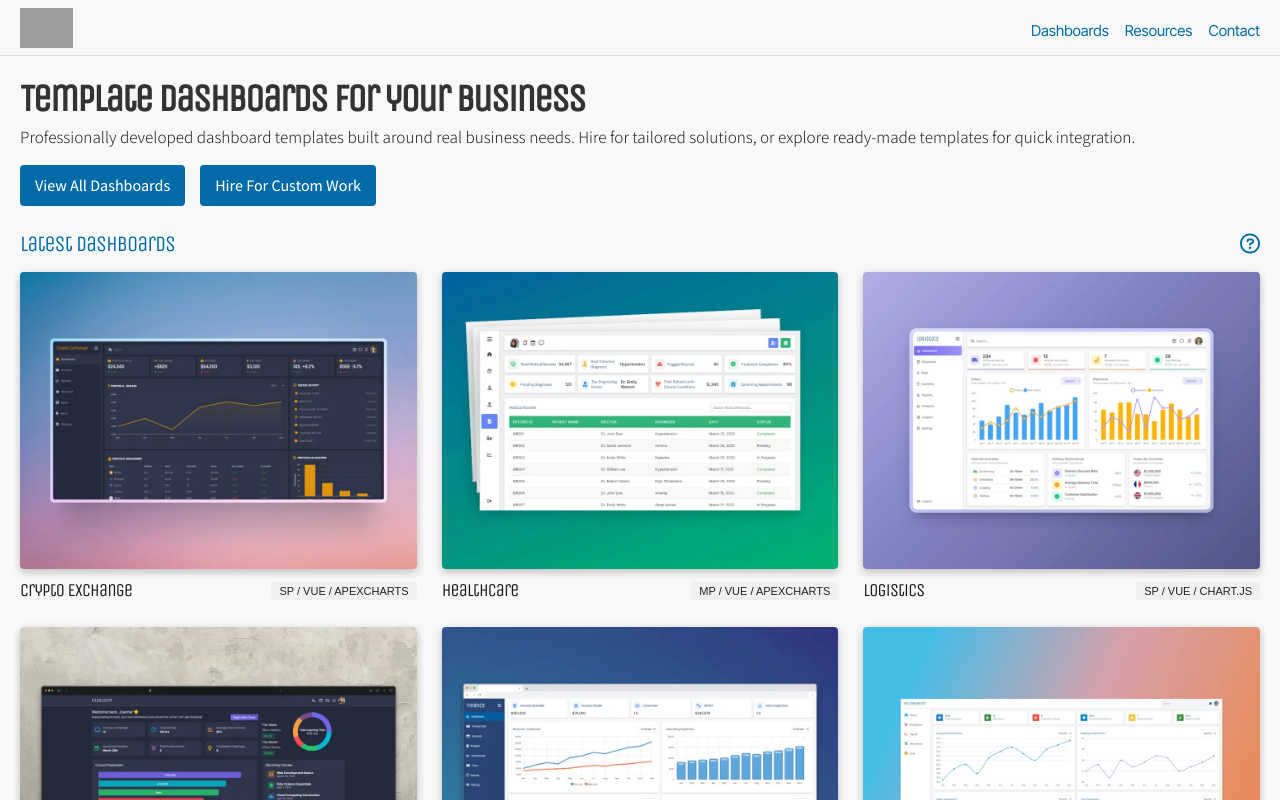
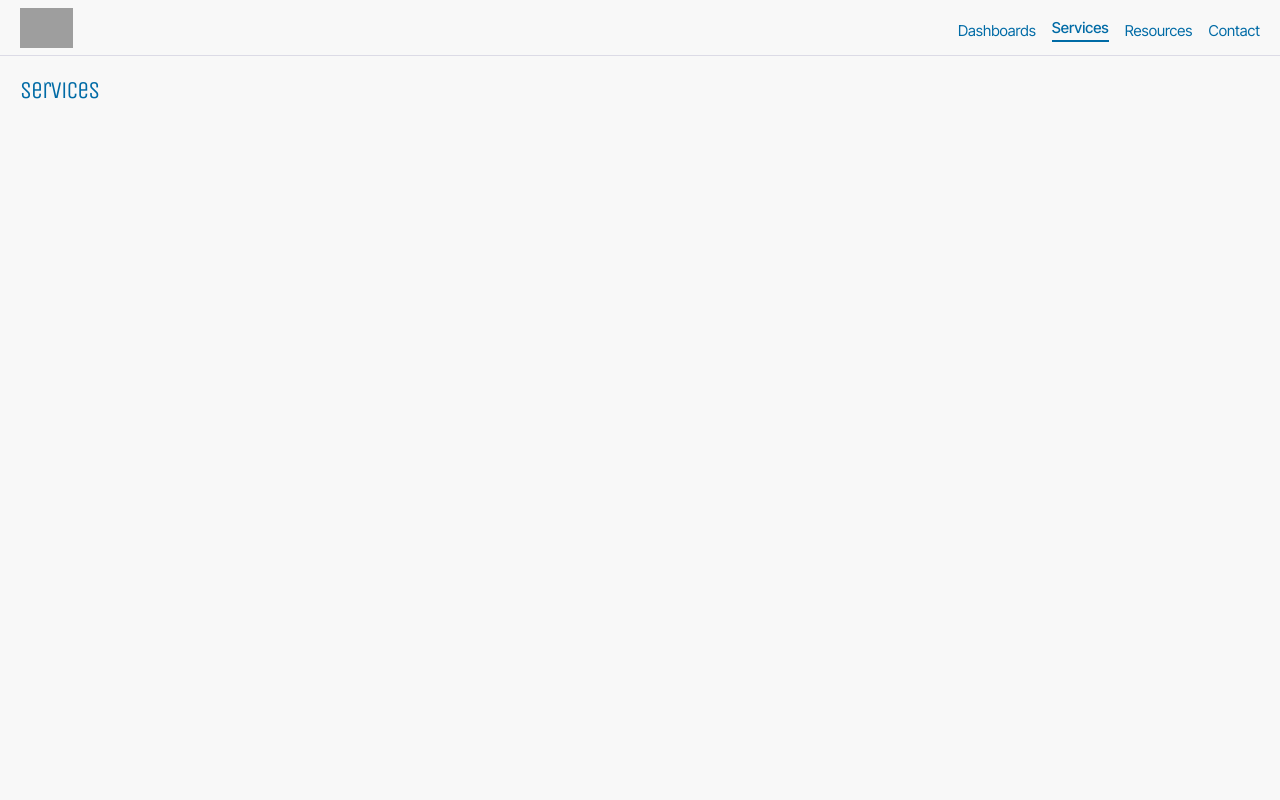
Before and after one commit to joseph-johnson27001/dashboard-website, a Vue app: page /services in a window 1280 px wide. Before the commit this address led to /. Shown: the top 800 px of the page. Built offline with nearby package versions, Linux system fonts and the light colour scheme; grey boxes are pictures that could not be loaded.

Commit message:
Services page and main layout

```diff
--- a/src/components/Navigation/TopNavigation.vue
+++ b/src/components/Navigation/TopNavigation.vue
@@ -22,6 +22,14 @@
           @click="isMenuOpen = false"
         >
           Dashboards
+        </router-link>
+
+        <router-link
+          to="/services"
+          active-class="active-link"
+          @click="isMenuOpen = false"
+        >
+          Services
         </router-link>
 
         <router-link
--- a/src/router/index.js
+++ b/src/router/index.js
@@ -4,6 +4,7 @@ import Contact from "../views/ContactPage.vue";
 import Resources from "../views/ResourcesPage.vue";
 import PostPage from "../views/PostPage.vue";
 import Dashboards from "../views/DashboardsPage.vue";
+import Services from "../views/ServicesPage.vue";
 
 const routes = [
   {
@@ -15,7 +16,15 @@ const routes = [
         "Explore prebuilt, fully responsive dashboard templates for web applications. Get customizable and ready-to-use solutions for your data visualization and business needs.",
     },
   },
-
+  {
+    path: "/services",
+    component: Services,
+    meta: {
+      title: "Services",
+      description:
+        "Discover the range of services we offer, including custom dashboard design, integration support, and UI/UX enhancements for web applications.",
+    },
+  },
   {
     path: "/resources",
     component: Resources,
--- /dev/null
+++ b/src/views/ServicesPage.vue
@@ -0,0 +1,57 @@
+<template>
+  <div class="services-page">
+    <div class="hero-section">
+      <div class="hero-header">
+        <h1>Services</h1>
+      </div>
+    </div>
+  </div>
+</template>
+
+<style scoped>
+.services-page {
+  opacity: 0;
+  animation: fadeIn 0.5s forwards;
+}
+
+.hero-section {
+  margin-bottom: 20px;
+}
+
+.hero-section h1 {
+  font-family: "Unica One", cursive;
+  font-size: 24px;
+  margin-bottom: 0px;
+  font-weight: 500;
+  color: #006ba6;
+  margin-top: 0px;
+  letter-spacing: -1px;
+}
+
+.hero-section p {
+  font-size: 17px;
+  margin-top: 5px;
+  margin-bottom: 15px;
+  color: #222;
+  font-weight: 300;
+  line-height: 1.4;
+  font-family: "Assistant";
+}
+
+.hero-header {
+  display: flex;
+  justify-content: space-between;
+  align-items: center;
+  margin-top: 10px;
+  margin-bottom: 5px;
+}
+
+@keyframes fadeIn {
+  from {
+    opacity: 0;
+  }
+  to {
+    opacity: 1;
+  }
+}
+</style>
```
